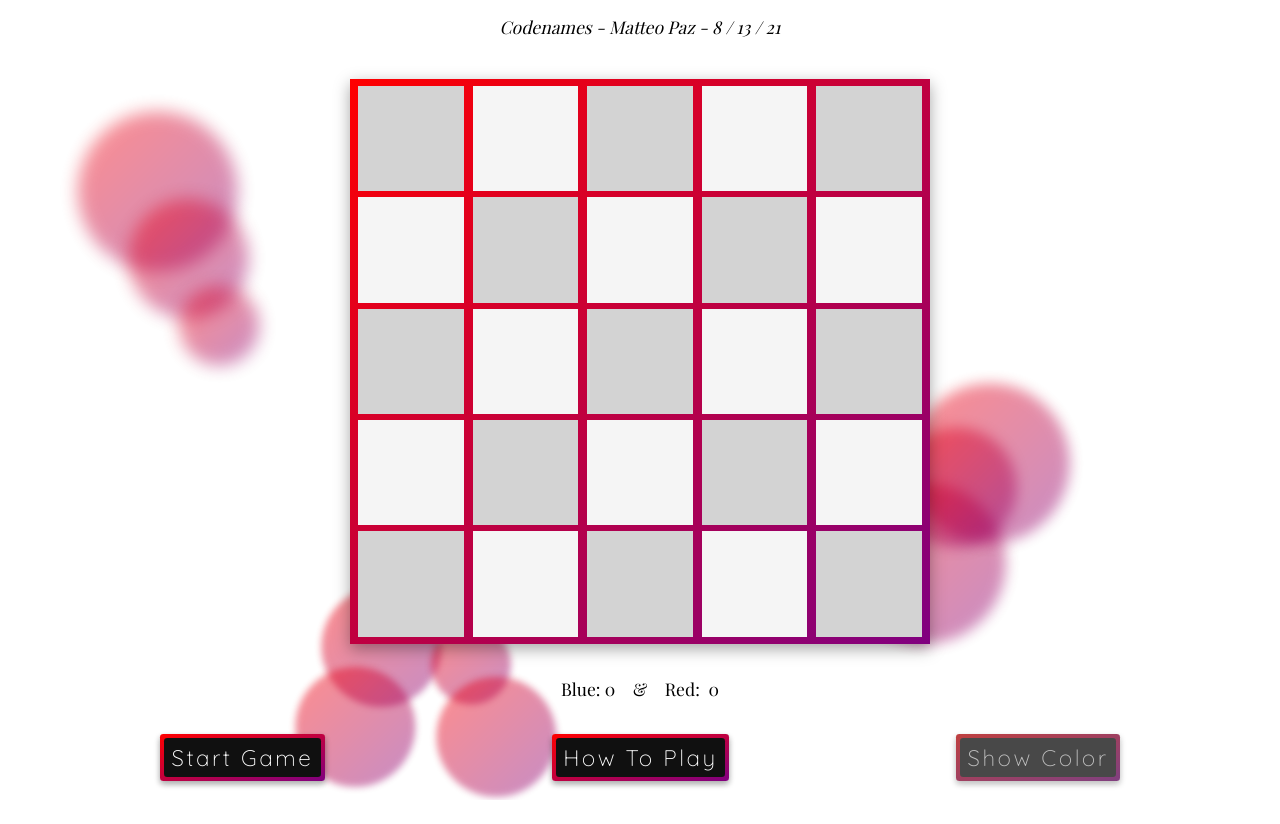
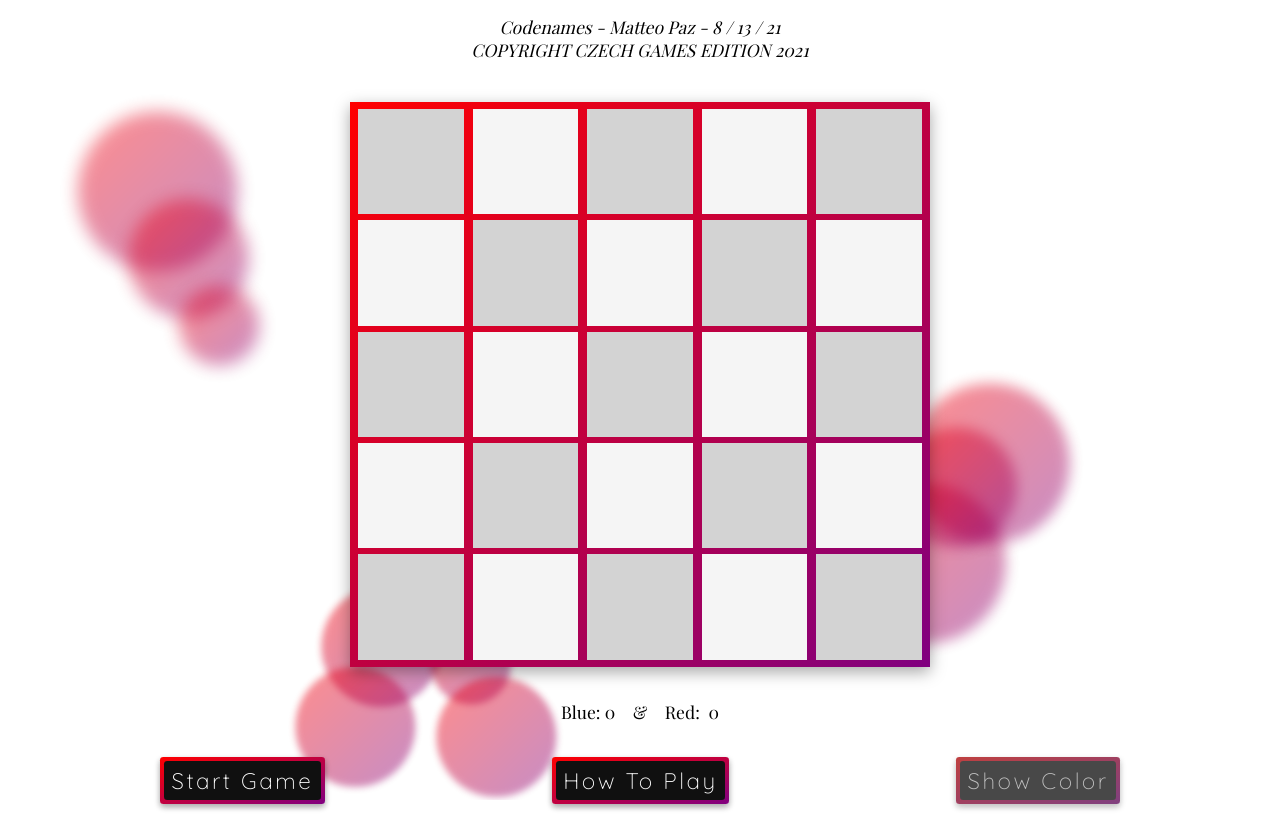
Before and after one commit to matteopaz/codenames, a plain HTML site: page index.html in a window 1280 px wide. Before the commit the page ends 801 px from the top, so only its background shows below. Drawn offline with nearby package versions, Linux system fonts and the light colour scheme.

Commit message:
Update index.html

```diff
--- a/index.html
+++ b/index.html
@@ -4,7 +4,8 @@
     <meta charset="UTF-8">
     <meta http-equiv="X-UA-Compatible" content="IE=edge">
     <meta name="viewport" content="width=device-width, initial-scale=1.0">
-    <title>Document</title>
+    <meta name="description" content="Single Page Demo of Codegames, popular board game. Not owned or created by Matteo Paz, Copyright Czech Games Edition 2021">
+    <title>Codenames - Matteo Paz</title>
     <link rel="stylesheet" href="style.css">
 </head>
 <body>
@@ -21,7 +22,11 @@
     <div class="shape group-3 circle md"></div>
     <div class="shape group-3 circle md"></div>
   </div>
-  <address>Codenames - Matteo Paz - 8 / 13 / 21</address>
+  <address>
+      Codenames - Matteo Paz - 8 / 13 / 21
+  <br>
+      COPYRIGHT CZECH GAMES EDITION 2021
+  </address>
   <div id="board">
     <div class="cell"></div>
     <div class="cell"></div>
```
